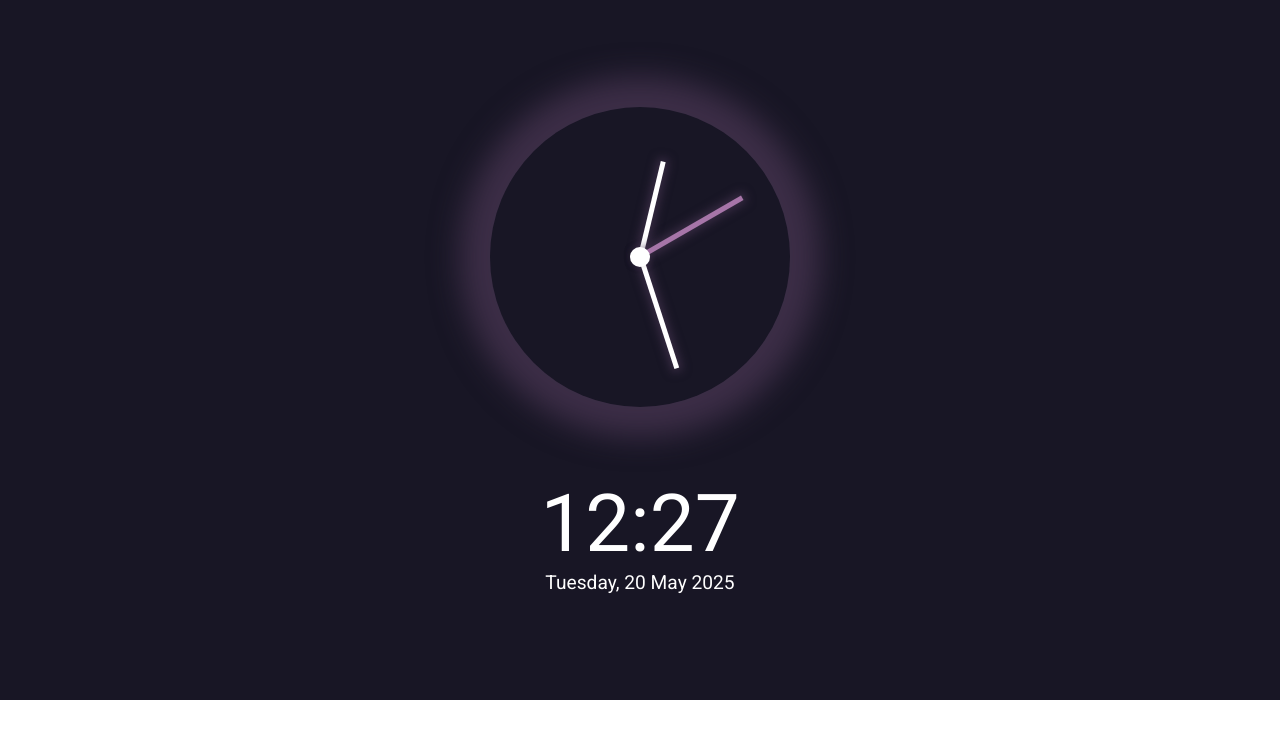
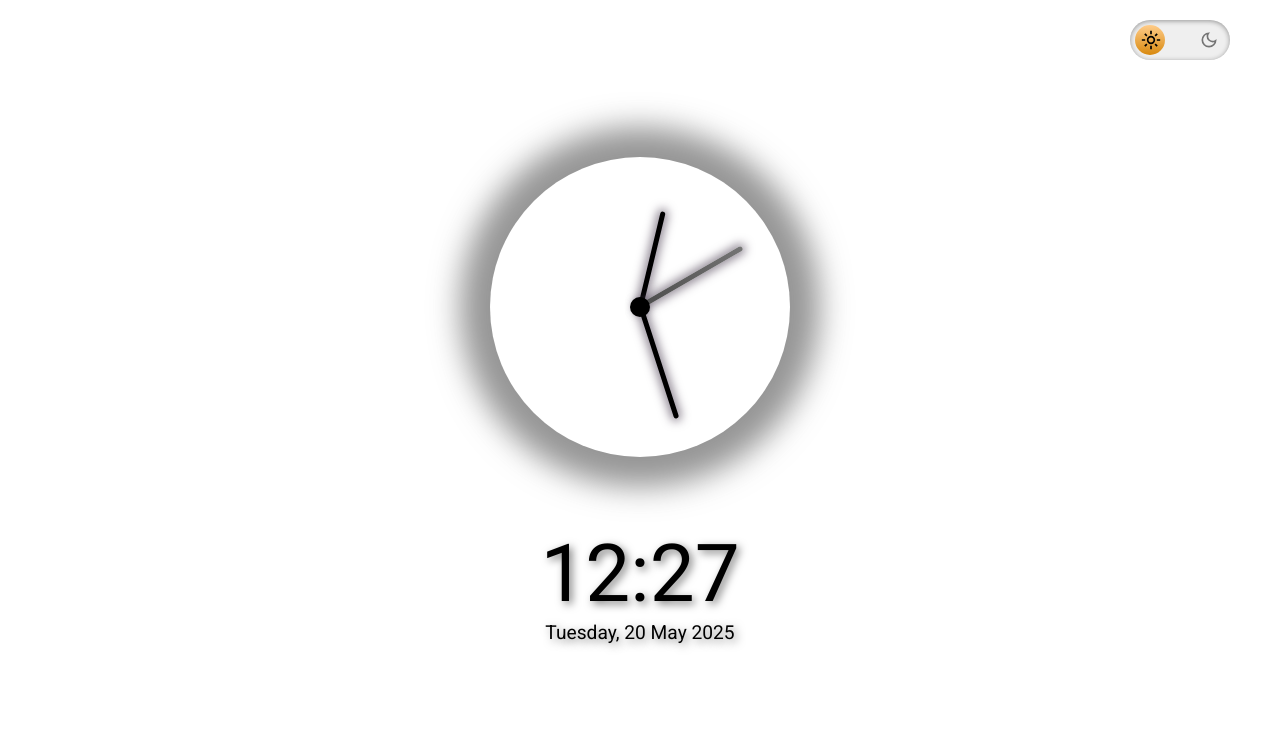
Before and after one commit to Suryakant-Kumar/Analog-Clock, a plain HTML site: page index.html in a window 1280 px wide. Drawn offline with Linux system fonts and the light colour scheme; a web font is replaced by a local one.

Commit message:
Theme Feature Added

```diff
--- a/index.html
+++ b/index.html
@@ -1,28 +1,47 @@
 <!DOCTYPE html>
 <html lang="en">
+
 <head>
     <meta charset="UTF-8">
     <meta name="viewport" content="width=device-width, initial-scale=1.0">
     <title>Analog-Clock</title>
     <link rel="preconnect" href="https://fonts.googleapis.com">
-<link rel="preconnect" href="https://fonts.gstatic.com" crossorigin>
-<link href="https://fonts.googleapis.com/css2?family=Bebas+Neue&family=Exo+2:ital,wght@0,100..900;1,100..900&family=Roboto+Mono:ital,wght@0,100..700;1,100..700&family=Roboto:ital,wght@0,100..900;1,100..900&family=Winky+Rough:ital,wght@0,300..900;1,300..900&display=swap" rel="stylesheet">
+    <link rel="preconnect" href="https://fonts.gstatic.com" crossorigin>
+    <link
+        href="https://fonts.googleapis.com/css2?family=Bebas+Neue&family=Exo+2:ital,wght@0,100..900;1,100..900&family=Roboto+Mono:ital,wght@0,100..700;1,100..700&family=Roboto:ital,wght@0,100..900;1,100..900&family=Winky+Rough:ital,wght@0,300..900;1,300..900&display=swap"
+        rel="stylesheet">
     <link rel="stylesheet" href="style.css">
 
 </head>
+
 <body>
-    <div class="main">
-        <div class="clock">
-            <div class="point"></div>
-            <div class="hands hrs"></div>
-            <div class="hands min"></div>
+    <div class="main light-theme1">
+        <div class="clock light-theme1">
+            <div class="point light-theme2 "></div>
+            <div class="hands light-theme2 hrs"></div>
+            <div class="hands light-theme2 min"></div>
             <div class="hands sec"></div>
         </div>
         <div class="digi-cont">
             <div class="time"></div>
             <div class="date"></div>
         </div>
+        <div class="toggle-darkmode">
+            <p class="lirk">light</p>
+            <button class="toggle-button" onclick="toggledark()">
+                <div class="sliderknob"></div>
+                <div class="sun-moon">
+                    <div class="particles sun ">
+                        <svg xmlns="http://www.w3.org/2000/svg" height="20px" viewBox="0 -960 960 960" width="20px" ><path d="M480-360q50 0 85-35t35-85q0-50-35-85t-85-35q-50 0-85 35t-35 85q0 50 35 85t85 35Zm0 80q-83 0-141.5-58.5T280-480q0-83 58.5-141.5T480-680q83 0 141.5 58.5T680-480q0 83-58.5 141.5T480-280ZM200-440H40v-80h160v80Zm720 0H760v-80h160v80ZM440-760v-160h80v160h-80Zm0 720v-160h80v160h-80ZM256-650l-101-97 57-59 96 100-52 56Zm492 496-97-101 53-55 101 97-57 59Zm-98-550 97-101 59 57-100 96-56-52ZM154-212l101-97 55 53-97 101-59-57Zm326-268Z"/></svg>
+                    </div>
+                    <div class="particles moon">
+                        <svg xmlns="http://www.w3.org/2000/svg" height="20px" viewBox="0 -960 960 960" width="20px" ><path d="M480-120q-150 0-255-105T120-480q0-150 105-255t255-105q14 0 27.5 1t26.5 3q-41 29-65.5 75.5T444-660q0 90 63 153t153 63q55 0 101-24.5t75-65.5q2 13 3 26.5t1 27.5q0 150-105 255T480-120Zm0-80q88 0 158-48.5T740-375q-20 5-40 8t-40 3q-123 0-209.5-86.5T364-660q0-20 3-40t8-40q-78 32-126.5 102T200-480q0 116 82 198t198 82Zm-10-270Z"/></svg>
+                    </div>
+                </div>
+            </button>
+        </div>
     </div>
     <script src="script.js"></script>
 </body>
+
 </html>
--- a/script.js
+++ b/script.js
@@ -11,25 +11,83 @@ function clock() {
   const hourDegrees = (hours % 12) * 30 + minutes * 0.5;
   const minuteDegrees = minutes * 6;
   const secondDegrees = seconds * 6;
-  hourHand.style.transform = `rotate(${hourDegrees-90}deg)`;
-  minuteHand.style.transform = `rotate(${minuteDegrees-90}deg)`;
-  secondHand.style.transform = `rotate(${secondDegrees-90}deg)`;
+  hourHand.style.transform = `rotate(${hourDegrees - 90}deg)`;
+  minuteHand.style.transform = `rotate(${minuteDegrees - 90}deg)`;
+  secondHand.style.transform = `rotate(${secondDegrees - 90}deg)`;
 }
 
 clock();
 
 function digiclock() {
-    let Days = ['Sunday','Monday','Tuesday','Wednesday','Thursday','Friday','Saturday']
-    let Months = ['Jan','Feb','Mar','Apr','May','Jun','Jul','Aug','Sept','Oct','Nov','Dec']
-    const now = new Date()
-    const Hour = now.getHours()
-    const Min = now.getMinutes()
-    const Year = now.getFullYear()
-    const Datte = now.getDate()
-    const day = Days[now.getDay()]
-    const month  = Months[now.getMonth()]
-    document.querySelector(".time").textContent = `${Hour}:${Min}`
-    document.querySelector(".date").textContent = `${day}, ${Datte} ${month} ${Year}`
+  let Days = [
+    "Sunday",
+    "Monday",
+    "Tuesday",
+    "Wednesday",
+    "Thursday",
+    "Friday",
+    "Saturday",
+  ];
+  let Months = [
+    "Jan",
+    "Feb",
+    "Mar",
+    "Apr",
+    "May",
+    "Jun",
+    "Jul",
+    "Aug",
+    "Sept",
+    "Oct",
+    "Nov",
+    "Dec",
+  ];
+  const now = new Date();
+  const Hour = now.getHours().toString().padStart(2, "0");
+  const Min = now.getMinutes().toString().padStart(2, "0");
+  const Year = now.getFullYear();
+  const Datte = now.getDate();
+  const day = Days[now.getDay()];
+  const month = Months[now.getMonth()];
+  document.querySelector(".time").textContent = `${Hour}:${Min}`;
+  document.querySelector(
+    ".date"
+  ).textContent = `${day}, ${Datte} ${month} ${Year}`;
 }
 setInterval(digiclock, 60000);
 digiclock();
+function toggledark() {
+  let status = document.querySelector(".lirk");
+  let mainLight = document.querySelectorAll(".light-theme1");
+  let pointHand = document.querySelectorAll(".light-theme2");
+  let digiCont = document.querySelector(".digi-cont");
+  let slider = document.querySelector(".sliderknob");
+  if (status.textContent === "light") {
+    status.textContent = "Dark";
+    mainLight.forEach((element) => {
+      element.classList.add("main-light");
+    });
+    pointHand.forEach((el) => {
+      el.classList.add("point-hand");
+    });
+    digiCont.classList.add("digi-light");
+    document.querySelector(".toggle-button").style.backgroundColor = "black";
+    slider.classList.add("dark-slider");
+    document.querySelector(".sun").style.fill = "#747474"
+    document.querySelector(".moon").style.fill = "black"
+
+  } else {
+    status.textContent = "light";
+    mainLight.forEach((element) => {
+      element.classList.remove("main-light");
+    });
+    pointHand.forEach((el) => {
+      el.classList.remove("point-hand");
+    });
+    digiCont.classList.remove("digi-light");
+    document.querySelector(".toggle-button").style.backgroundColor = "white";
+    slider.classList.remove("dark-slider");
+    document.querySelector(".sun").style.fill = "black"
+    document.querySelector(".moon").style.fill = "#4b4b4b"
+  }
+}
--- a/style.css
+++ b/style.css
@@ -1,31 +1,33 @@
-*{
+* {
     padding: 0;
     margin: 0;
     font-family: "Roboto", sans-serif;
+}
 
-}
 .main {
     max-height: 100vh;
-    height: 700px;
+    height: 900px;
     display: flex;
     justify-content: center;
     align-items: center;
-    background-color: #181625;
+    background-color: white;
     flex-direction: column;
     gap: 70px;
+    min-height: 540px;
 }
+
 
 .clock {
     position: relative;
     height: 300px;
-    background-color: #181625;
+    background-color: white;
     width: 300px;
     border-radius: 50%;
-    box-shadow: 0px 0px 30px 30px #503b59a6;
+    box-shadow: 0px 0px 30px 30px #5e5e5ea6;
 }
 
 .point {
-    background-color: rgb(255, 255, 255);
+    background-color: black;
     height: 20px;
     width: 20px;
     border-radius: 50%;
@@ -36,24 +38,22 @@
 }
 
 .hands {
-    /* height: 160px; */
     position: absolute;
     transform-origin: 2.5px 2.5px;
     bottom: 147.5px;
     left: 147.5px;
-    /* transition: transform 0.5s ease-in-out; */
-    box-shadow: 0px 0px 10px 3px #503b5997;
-
+    box-shadow: 0px 0px 10px 3px #47394d97;
+    border-radius: 2.5px;
 }
 
 .hrs {
-    background-color: rgb(255, 255, 255);
+    background-color: black;
     height: 5px;
     width: 100px;
 }
 
 .min {
-    background-color: rgb(255, 255, 255);
+    background-color: black;
     height: 5px;
     width: 120px;
 }
@@ -61,16 +61,89 @@
 .sec {
     height: 5px;
     width: 120px;
-    background-color: #a675a8;
+    background: linear-gradient(to right, #4b4b4b, #747474);
+}
 
+.digi-cont {
+    color: black;
+    text-align: center;
+    text-shadow: 3px 3px 8px rgba(0, 0, 0, 0.5);
 }
-.digi-cont{
+
+.digi-light {
     color: white;
-    text-align: center;
+    text-shadow: 2px 1px 8px rgba(255, 255, 255, 0.25);
 }
-.time{
+
+.time {
     font-size: 5rem;
 }
-.date{
+
+.date {
     font-size: 1.2rem;
 }
+
+.toggle-darkmode {
+    position: absolute;
+    top: 20px;
+    right: 50px;
+}
+
+.toggle-button {
+    width: 100px;
+    height: 40px;
+    position: relative;
+    display: block;
+    border-radius: 40px;
+    box-shadow: inset 0px 1px 5px rgba(0, 0, 0, 0.4), inset 0px 1px 5px rgba(255, 255, 255, 0.4);
+    cursor: pointer;
+    transform: 0.3s;
+    border: none;
+}
+
+.sliderknob {
+    position: absolute;
+    width: 30px;
+    height: 30px;
+    background: linear-gradient(180deg, #ffcc89, #d8890f);
+    bottom: 5px;
+    left: 5px;
+    border-radius: 15px;
+    transition: transform 0.3s;
+    z-index: 1;
+    transition: all 0.3s;
+}
+
+.sun-moon {
+    position: relative;
+    padding-top: 3px;
+    display: flex;
+    gap: 17px;
+    justify-content: space-around;
+    align-items: center;
+    z-index: 2;
+}
+
+.sun {
+    fill: black;
+}
+
+.moon {
+    fill: #747474;
+}
+
+.lirk {
+    display: none;
+}
+
+.main-light {
+    background-color: black;
+}
+
+.point-hand {
+    background-color: white;
+}
+.dark-slider {
+  background: linear-gradient(to right, #4b4b4b, #747474);
+  transform: translateX(200%);
+}
```
Also changed, not shown: crescent-moon.svg (added), sun.svg (added).
